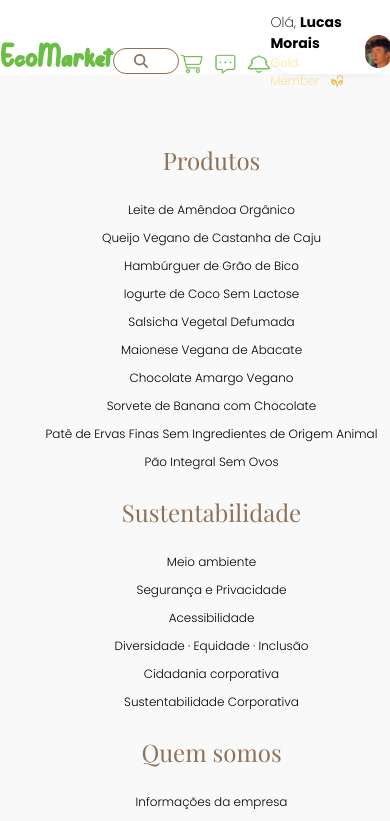
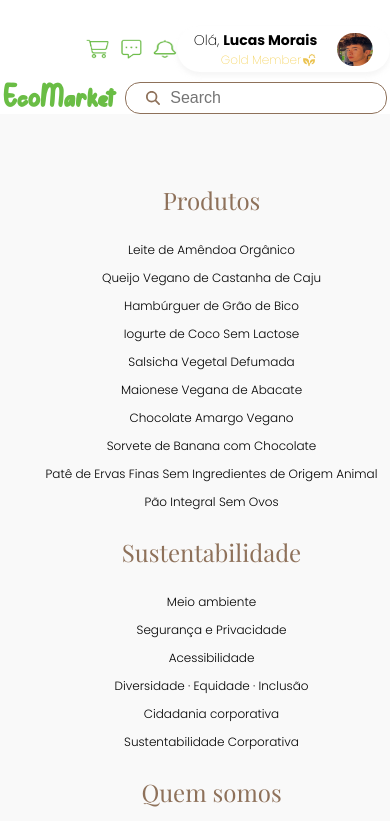
Before and after one commit to lucasmoraist/EcoMarket, an Angular app: page / in a window 390 px wide. Shown: the top 821 px of the page. Built offline with nearby package versions, Linux system fonts and the light colour scheme; a web font is replaced by a local one.

Commit message:
feat: responsive header component

```diff
--- a/src/app/components/header/header.component.html
+++ b/src/app/components/header/header.component.html
@@ -1,13 +1,17 @@
 <header>
+
+
+    <div class="logo-navigation">
         <h1 id="logo">EcoMarket</h1>
-
         <div class="navigation-bar">
             <button>
-            <fa-icon [icon]="faSearch" class="icon"/>
+                <fa-icon [icon]="faSearch" class="icon" />
             </button>
             <input type="text" placeholder="Search" id="search">
         </div>
+    </div>
 
+    <div class="header-profile">
         <div class="header-tab">
             <!-- Criar pop-up ou redirecionar para outra tela -->
             <img src="assets/cart-shopping.png" alt="Ícone do carrinnho de compras">
@@ -25,4 +29,5 @@
             </div>
             <img src="assets/foto-perfil.jpg" alt="Foto de perfil" id="foto-perfil">
         </div>
+    </div>
 </header>
--- a/src/app/components/header/header.component.scss
+++ b/src/app/components/header/header.component.scss
@@ -5,12 +5,55 @@
     font-style: normal;
 }
 
+@media screen and (max-width: 430px) {
+
+    header {
+        flex-direction: column-reverse;
+        gap: 10px;
+        margin-top: 40px;
+    }
+
+    .logo-navigation {
+        display: flex;
+        justify-content: center;
+        gap: 10px;
+        width: 100%;
+
+        .navigation-bar {
+            width: 220px;
+
+        }
+    }
+
+    .header-profile {
+        display: flex;
+        align-items: center;
+        justify-content: right;
+        margin-top: 40px;
+        width: 100%;
+    }
+}
+
+@media screen and (min-width: 431px) {
+    header {
+        align-items: end;
+        justify-content: space-around;
+    }
+
+    .navigation-bar {
+        width: 30%;
+        cursor: text;
+
+        button {
+            cursor: pointer;
+        }
+    }
+}
+
 header {
     width: 100%;
     height: 74px;
     display: flex;
-    align-items: end;
-    justify-content: space-around;
 
     h1 {
         font-family: 'Dharrochy', sans-serif;
@@ -19,19 +62,17 @@ header {
     }
 
     .navigation-bar {
-        width: 610px;
+        width: 30%;
         border: solid 1px var(--marrom-terra);
         padding: 3px 20px;
         border-radius: 15px;
         display: flex;
         align-items: center;
         gap: 10px;
-        cursor: text;
 
         button {
             border: none;
             background-color: transparent;
-            cursor: pointer;
 
             .icon {
                 font-size: 14px;
```
Lines whose indentation alone changed are shown as unchanged.
